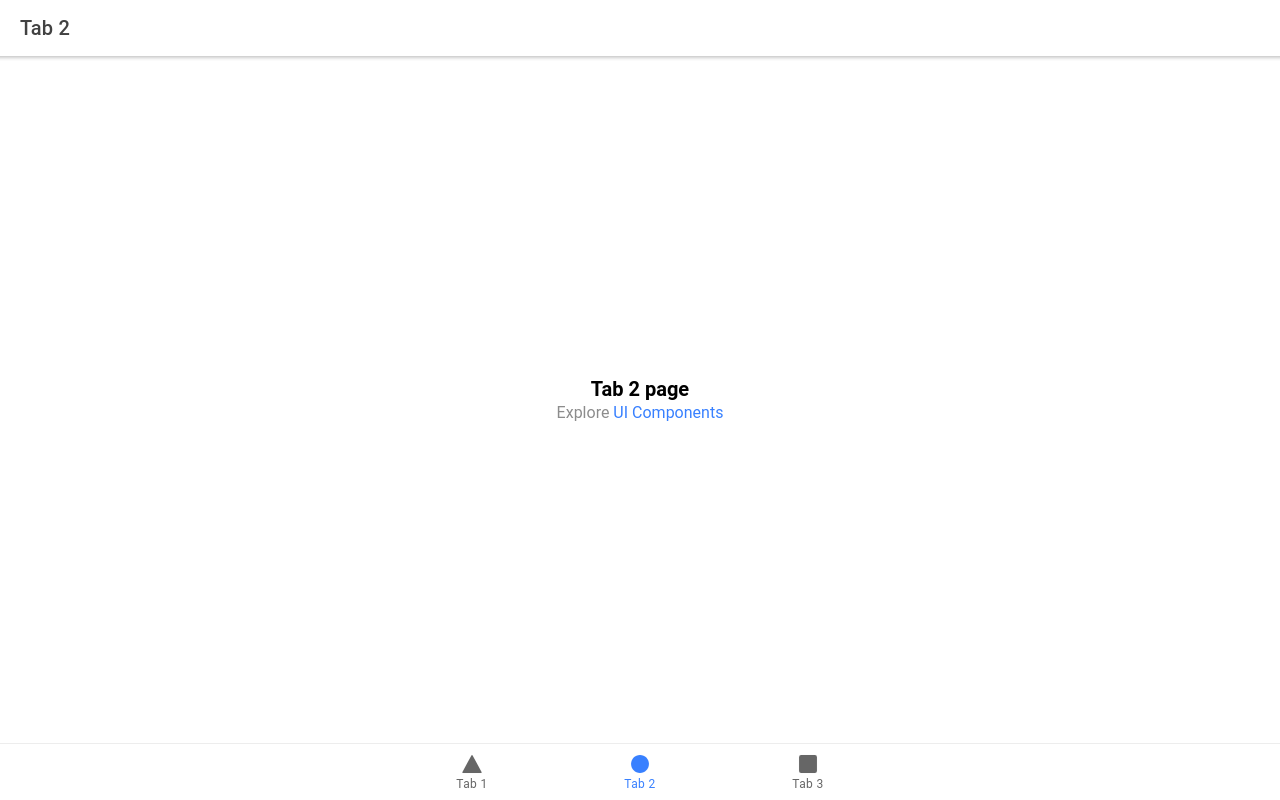
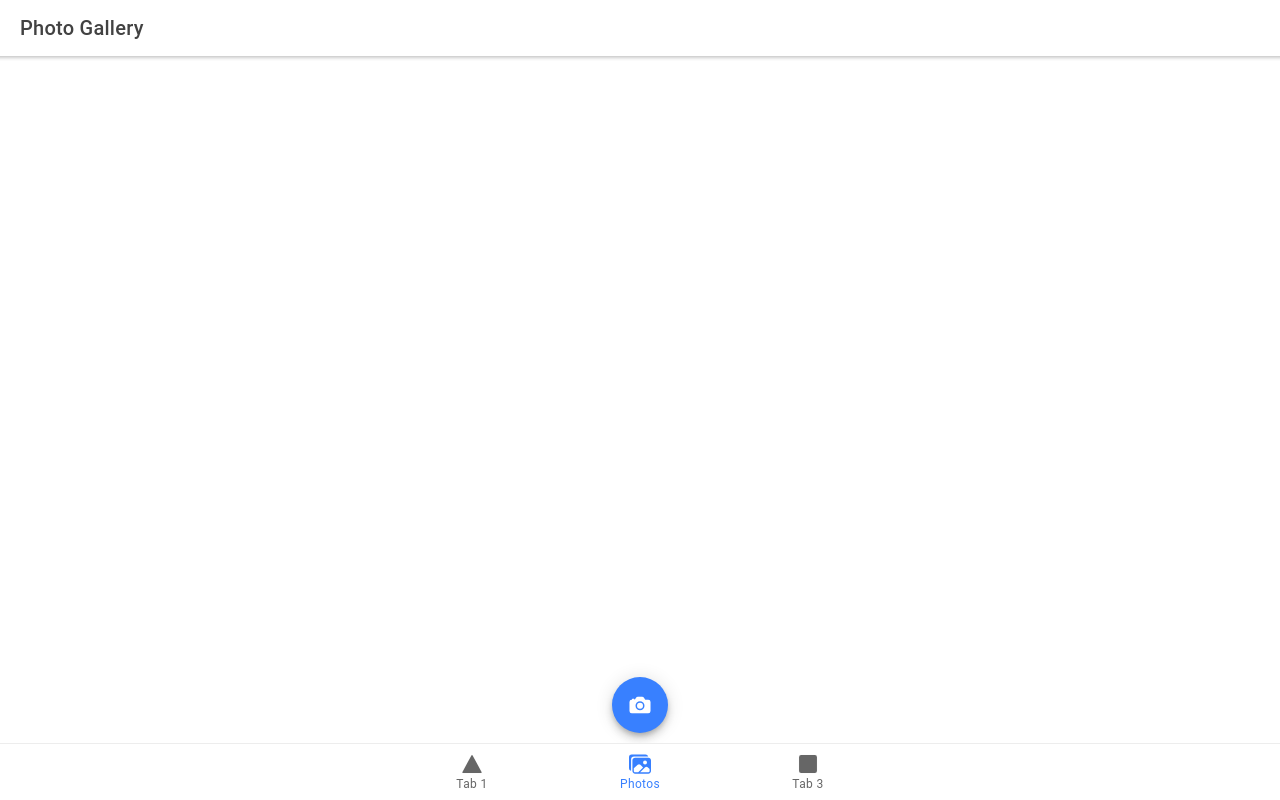
Before and after one commit to dmk3141618/ionic-react-exercise, a React (Create React App) app: page /tab2 in a window 1280 px wide. Built offline with nearby package versions, Linux system fonts and the light colour scheme.

Commit message:
feat: TakePhoto

```diff
--- a/src/App.tsx
+++ b/src/App.tsx
@@ -9,7 +9,7 @@
   IonTabs,
 } from '@ionic/react';
 import { IonReactRouter } from '@ionic/react-router';
-import { ellipse, square, triangle } from 'ionicons/icons';
+import { images, square, triangle } from 'ionicons/icons';
 import Tab1 from './pages/Tab1';
 import Tab2 from './pages/Tab2';
 import Tab3 from './pages/Tab3';
@@ -57,8 +57,8 @@
             <IonLabel>Tab 1</IonLabel>
           </IonTabButton>
           <IonTabButton tab="tab2" href="/tab2">
-            <IonIcon icon={ellipse} />
-            <IonLabel>Tab 2</IonLabel>
+            <IonIcon icon={images} />
+            <IonLabel>Photos</IonLabel>
           </IonTabButton>
           <IonTabButton tab="tab3" href="/tab3">
             <IonIcon icon={square} />
--- /dev/null
+++ b/src/hooks/usePhotoGallery.ts
@@ -0,0 +1,26 @@
+import { useState, useEffect } from "react";
+import { isPlatform } from "@ionic/react";
+
+import {
+  Camera,
+  CameraResultType,
+  CameraSource,
+  Photo,
+} from "@capacitor/camera";
+import { Filesystem, Directory } from "@capacitor/filesystem";
+import { Storage } from "@capacitor/storage";
+import { Capacitor } from "@capacitor/core";
+
+export function usePhotoGallery() {
+  const takePhoto = async () => {
+    const cameraPhoto = await Camera.getPhoto({
+      resultType: CameraResultType.Uri,
+      source: CameraSource.Camera,
+      quality: 100,
+    });
+  };
+
+  return {
+    takePhoto,
+  };
+}
--- a/src/pages/Tab2.tsx
+++ b/src/pages/Tab2.tsx
@@ -1,22 +1,27 @@
-import { IonContent, IonHeader, IonPage, IonTitle, IonToolbar } from '@ionic/react';
+import { IonContent, IonHeader, IonPage, IonTitle, IonToolbar,
+  IonFab, IonFabButton, IonIcon, IonGrid, IonRow,
+  IonCol, IonImg, IonActionSheet } from '@ionic/react';
 import ExploreContainer from '../components/ExploreContainer';
 import './Tab2.css';
+import { camera, trash, close } from 'ionicons/icons';
+import { usePhotoGallery } from "../hooks/usePhotoGallery";
 
 const Tab2: React.FC = () => {
+  const { takePhoto } = usePhotoGallery();
+
   return (
     <IonPage>
       <IonHeader>
         <IonToolbar>
-          <IonTitle>Tab 2</IonTitle>
+          <IonTitle>Photo Gallery</IonTitle>
         </IonToolbar>
       </IonHeader>
-      <IonContent fullscreen>
-        <IonHeader collapse="condense">
-          <IonToolbar>
-            <IonTitle size="large">Tab 2</IonTitle>
-          </IonToolbar>
-        </IonHeader>
-        <ExploreContainer name="Tab 2 page" />
+      <IonContent>
+        <IonFab vertical="bottom" horizontal="center" slot="fixed">
+          <IonFabButton onClick={() => takePhoto()}>
+            <IonIcon icon={camera}></IonIcon>
+          </IonFabButton>
+        </IonFab>
       </IonContent>
     </IonPage>
   );
```
